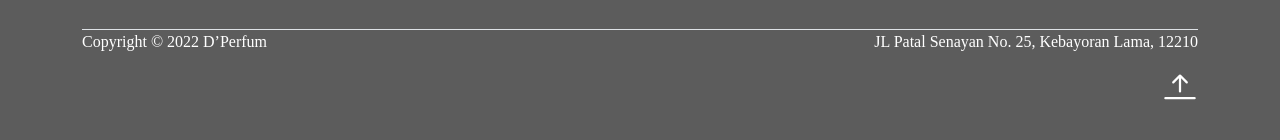
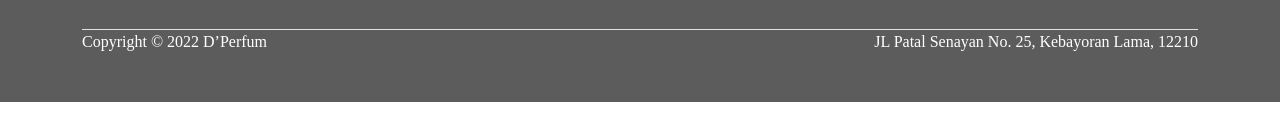
Before and after one commit to Syafades/vue-project-21, a Vue app: page / in a window 1280 px wide. Shown: the part 4596-4736 px from the top of the page. After the commit the page ends 4698 px from the top, so only its background shows below. Built offline with nearby package versions, Linux system fonts and the light colour scheme; a web font is replaced by a local one.

Commit message:
final change

```diff
--- a/src/App.vue
+++ b/src/App.vue
@@ -421,11 +421,6 @@ export default {
           <ul class="list-unstyled d-flex">
             <li class="ms-3" style="font-family: 'Fauna One', serif;">
               <p>JL Patal Senayan No. 25, Kebayoran Lama, 12210</p>
-              <p class="float-end"><a href="#"><svg xmlns="http://www.w3.org/2000/svg" width="36" height="36"
-                    fill="white" class="bi bi-arrow-bar-up" viewBox="0 0 16 16">
-                    <path fill-rule="evenodd"
-                      d="M8 10a.5.5 0 0 0 .5-.5V3.707l2.146 2.147a.5.5 0 0 0 .708-.708l-3-3a.5.5 0 0 0-.708 0l-3 3a.5.5 0 1 0 .708.708L7.5 3.707V9.5a.5.5 0 0 0 .5.5zm-7 2.5a.5.5 0 0 1 .5-.5h13a.5.5 0 0 1 0 1h-13a.5.5 0 0 1-.5-.5z" />
-                  </svg></a></p>
             </li>
           </ul>
         </div>
```
